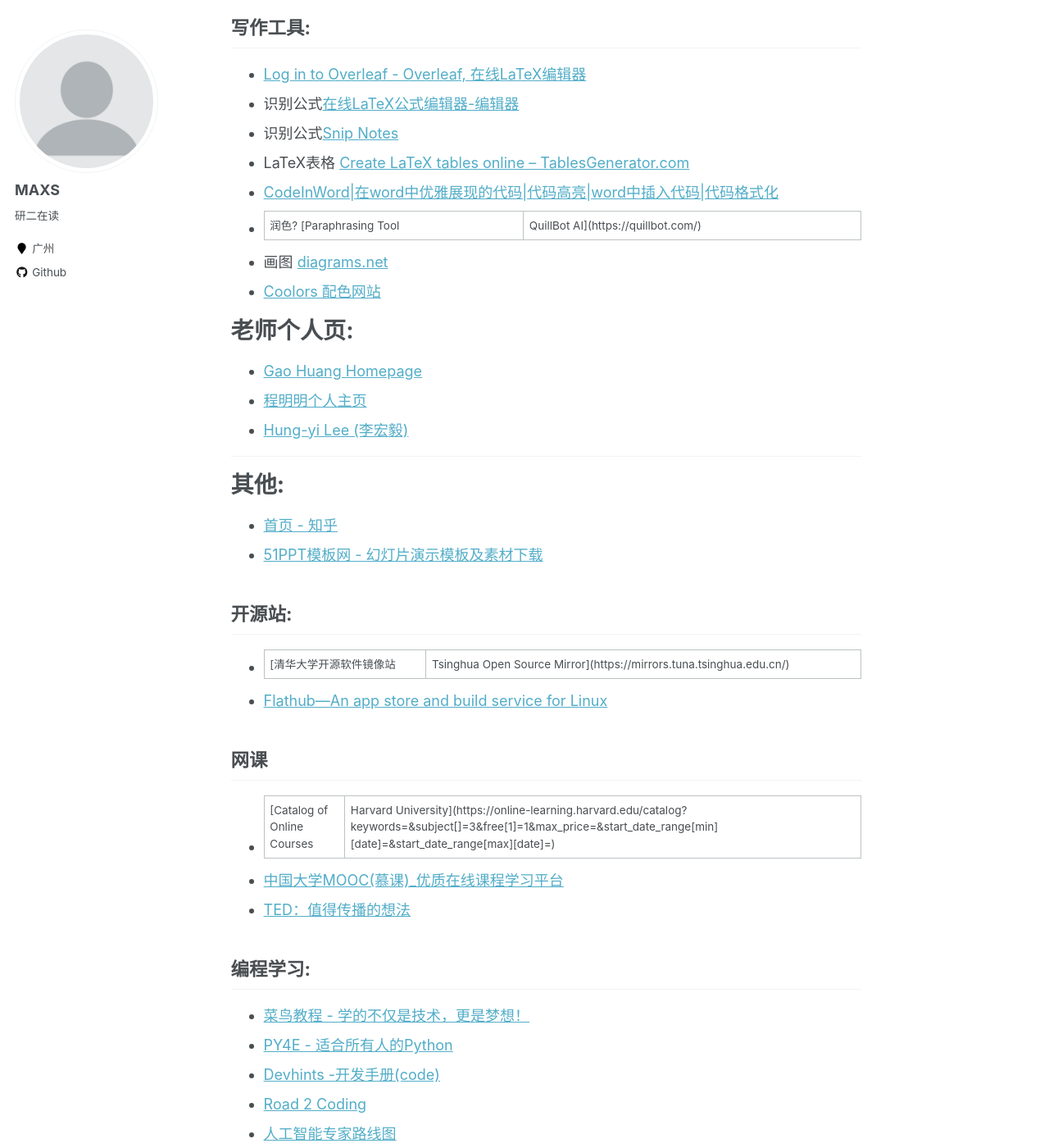
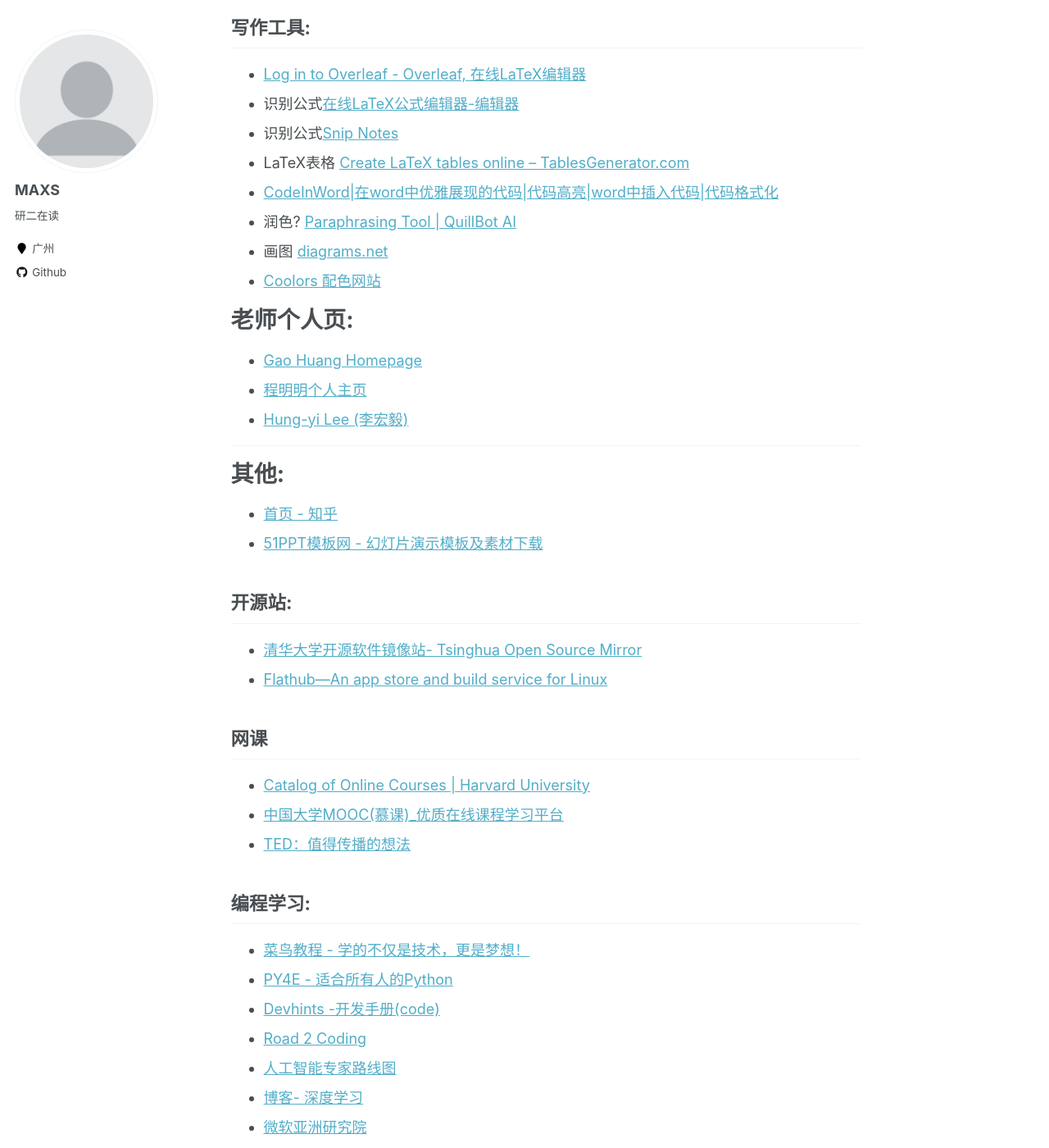
Before and after one commit to hsienshaun/hsienshaun.github.io, a Jekyll site: the page built from _posts/2023-03-06-blog-post1.md, in a window 1280 px wide and 1400 px high, scrolled down 1897 px. Shown: the whole window at 82% size. Built offline with Jekyll 4.4.1, drawn with Linux system fonts in a browser that asks for light colours; some of the changed text lies outside the part shown.

Commit message:
Update 2023-03-06-blog-post1.md

```diff
--- a/_posts/2023-03-06-blog-post1.md
+++ b/_posts/2023-03-06-blog-post1.md
@@ -70,7 +70,7 @@ tags:
 * 识别公式[Snip Notes](https://snip.mathpix.com/)
 * LaTeX表格 [Create LaTeX tables online – TablesGenerator.com](https://www.tablesgenerator.com/)
 * [CodeInWord\|在word中优雅展现的代码\|代码高亮\|word中插入代码\|代码格式化](http://codeinword.com/)
-* 润色? [Paraphrasing Tool | QuillBot AI](https://quillbot.com/)
+* 润色? [Paraphrasing Tool \| QuillBot AI](https://quillbot.com/)
 * 画图 [diagrams.net](https://app.diagrams.net/)
 * [Coolors 配色网站](https://coolors.co/)
 
@@ -91,12 +91,12 @@ tags:
 
 ## 开源站:
 
-* [清华大学开源软件镜像站 | Tsinghua Open Source Mirror](https://mirrors.tuna.tsinghua.edu.cn/)
+* [清华大学开源软件镜像站- Tsinghua Open Source Mirror](https://mirrors.tuna.tsinghua.edu.cn/)
 * [Flathub—An app store and build service for Linux](https://www.flathub.org/home)
 
 ## 网课
 
-* [Catalog of Online Courses | Harvard University](https://online-learning.harvard.edu/catalog?keywords=&subject[]=3&free[1]=1&max_price=&start_date_range[min][date]=&start_date_range[max][date]=)
+* [Catalog of Online Courses \| Harvard University](https://online-learning.harvard.edu/catalog?keywords=&subject[]=3&free[1]=1&max_price=&start_date_range[min][date]=&start_date_range[max][date]=)
 * [中国大学MOOC(慕课)_优质在线课程学习平台](https://www.icourse163.org/)
 * [TED：值得传播的想法](https://www.ted.com/)
 
@@ -107,7 +107,7 @@ tags:
 * [Devhints -开发手册(code)](https://devhints.io/)
 * [Road 2 Coding](https://www.r2coding.com/#/)
 * [人工智能专家路线图](https://i.am.ai/roadmap/#note)
-* [博客 | 深度学习](https://www.deeplearning.ai/blog/)
+* [博客- 深度学习](https://www.deeplearning.ai/blog/)
 * [微软亚洲研究院](https://www.msra.cn/)
 
 ## 翻译网站:
```
